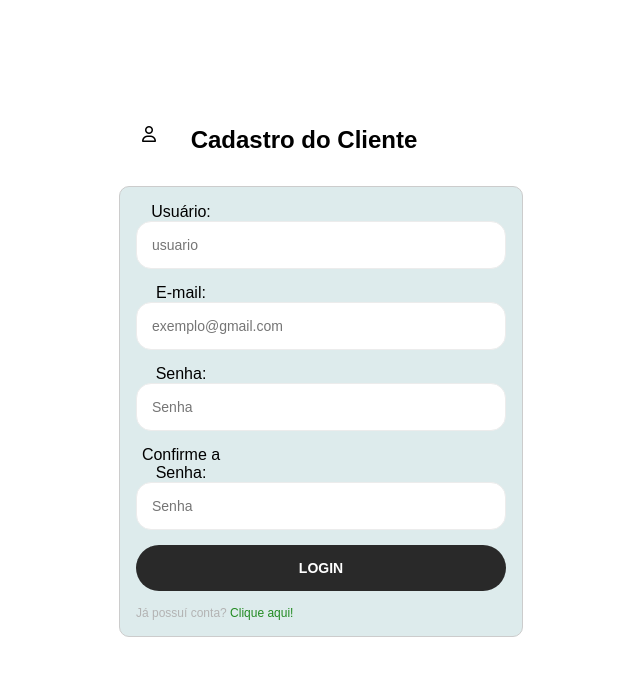
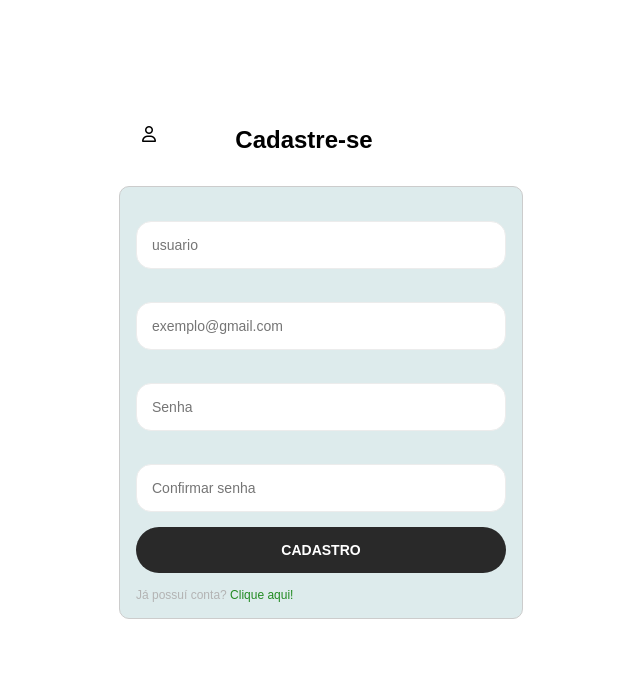
Before and after one commit to TuzinRS/last, a website: page cadastro.html in a window 1280 px wide. Shown: the part 61-736 px from the top of the page, without its empty margins (358-998 px from the left). Drawn offline with Linux system fonts and the light colour scheme.

Commit message:
Update cadastro.html
Cadastro update

```diff
--- a/cadastro.html
+++ b/cadastro.html
@@ -17,18 +17,18 @@
                 <div class="imagem">
                     <i class="far fa-user"></i>
                 </div>
-                <h1>Cadastro do Cliente</h1>
+                <h1>Cadastre-se</h1>
             </div>
                 <form class="Login-form">
-                    <label for="usuario">Usuário:</label>
-                    <input type="text" name="usuário" id="usuario" placeholder="usuario" required>
-                    <label for="email">E-mail: </label>
+                    <label for="usuario"></label>
+                    <input type="text" name="usuário" id="usuario" placeholder="usuario" required placeholder="Usuário">
+                    <label for="email"> </label>
                     <input type="email" name="email" id="email" placeholder="exemplo@gmail.com" required>
-                    <label for="senha">Senha:</label>
+                    <label for="senha"></label>
                      <input type="password" name="senha" id="senha" placeholder="Senha" required>
-                    <label for="senha2">Confirme a Senha:</label>
-                    <input type="password" name="senha" id="senha2" placeholder="Senha" required>
-                    <a href="texto2.html"><button><b>Login</b></button></a>
+                    <label for="senha2"></label>
+                    <input type="password" name="senha" id="senha2" placeholder="Confirmar senha" required>
+                    <a href="texto2.html"><button><b>Cadastro</b></button></a>
                     <p id="cadastro">Já possuí conta?<a href="login.html"> Clique aqui!</a></p>
                 </form>
             </div>
```
